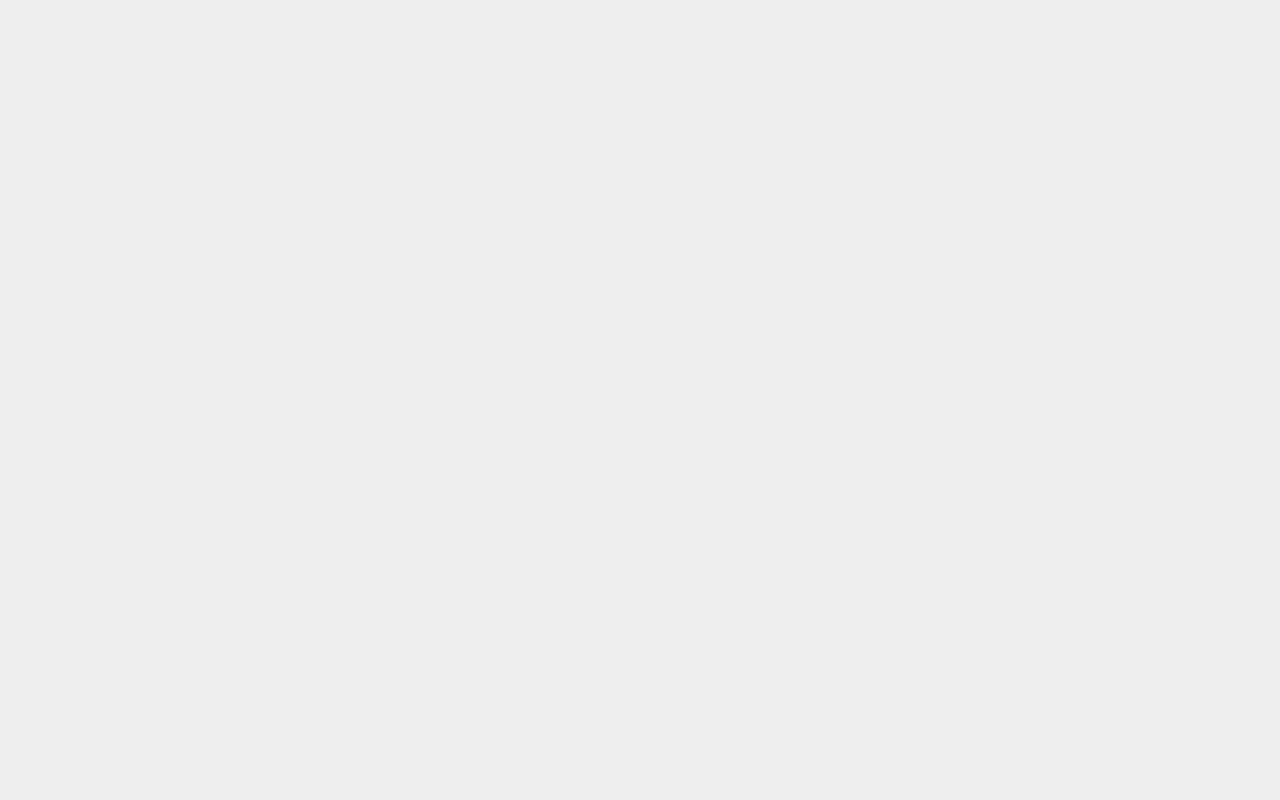
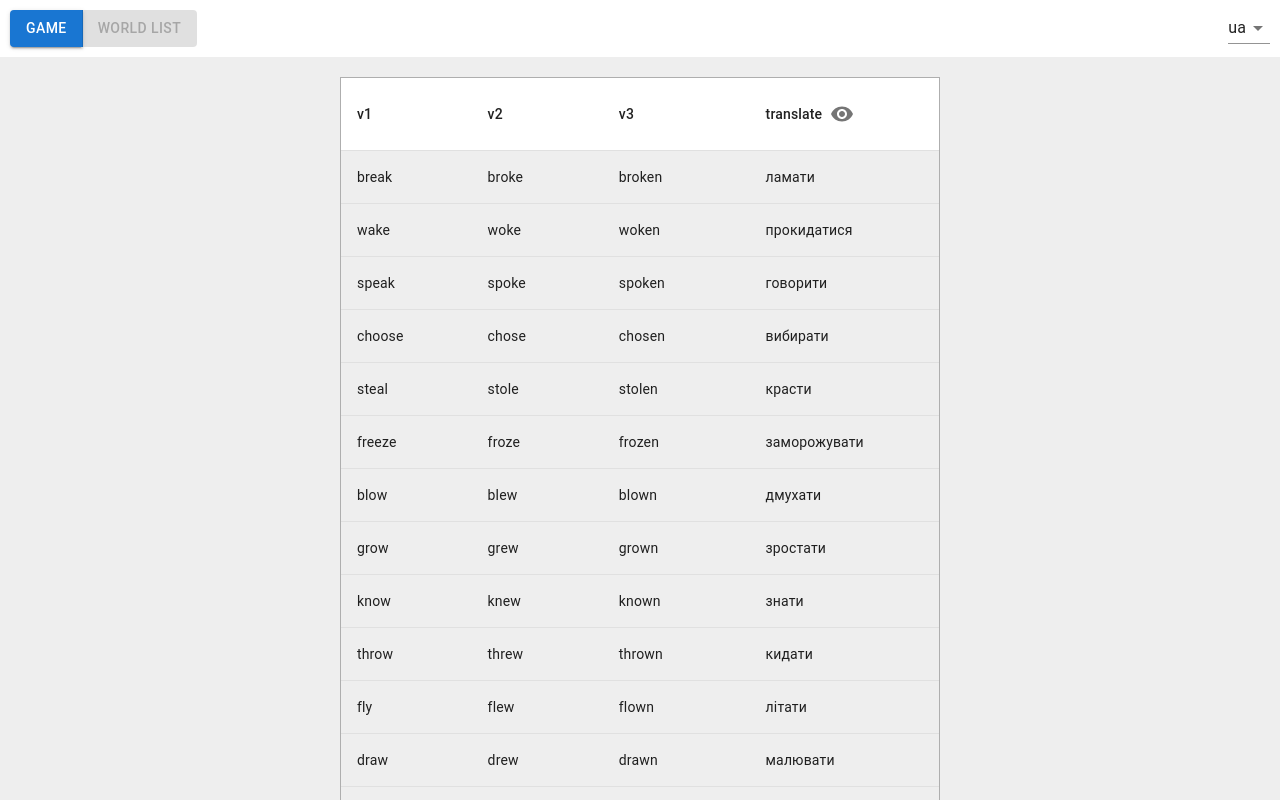
Before and after one commit to artem-tsys/verbs-game, a React app: page /wordList in a window 1280 px wide. Before the commit this address had no page. Built offline with nearby package versions, Linux system fonts and the light colour scheme; the HTML template or start-up script is replaced by a standard one.

Commit message:
add word list

```diff
--- /dev/null
+++ b/src/components/buttons/visible/visible.jsx
@@ -0,0 +1,13 @@
+import VisibilityIcon from '@mui/icons-material/Visibility';
+import VisibilityOffIcon from '@mui/icons-material/VisibilityOff';
+import {IconButton} from '@mui/material';
+
+export const Visible = ({ isVisible, changeVisible }) => {
+  const onClick = () => {
+    changeVisible(state => !state)
+  };
+
+  return <IconButton area-label='visible' onClick={onClick} >
+    {isVisible ? <VisibilityIcon /> : <VisibilityOffIcon />}
+  </IconButton>
+}
--- /dev/null
+++ b/src/components/header/header.jsx
@@ -0,0 +1,32 @@
+import {Button, ButtonGroup} from '@mui/material';
+import {useLocation, useNavigate} from 'react-router-dom';
+import styles from './header.module.scss';
+import {Language} from '../language/language';
+
+export const Header = ({ title }) => {
+  const {pathname} = useLocation();
+  const navigate = useNavigate();
+
+  return <header className={styles.header}>
+    <ButtonGroup>
+      <Button
+        variant='contained'
+        disabled={pathname === '/home'}
+        onClick={() => navigate('/home')}
+      >
+        Game
+      </Button>
+      <Button
+        variant='contained'
+        disabled={pathname === '/wordList'}
+        onClick={() => navigate('/wordList')}
+      >
+        World List
+      </Button>
+    </ButtonGroup>
+    { title && <h2 className={styles.title}>
+      {title}
+    </h2>}
+    <Language/>
+  </header>
+}
--- /dev/null
+++ b/src/components/header/header.module.scss
@@ -0,0 +1,21 @@
+@use '../../styles/breakpoints.module.scss' as brackpoints;
+
+.header {
+  position: sticky;
+  top: 0;
+  display: flex;
+  justify-content: space-between;
+  align-items: center;
+  padding: 10px;
+  grid-column: 1/2;
+  background: #ffffff;
+  @include brackpoints.tablet {
+    grid-column: 1/3;
+  }
+}
+
+.title {
+  text-align: center;
+  padding: 0;
+  margin: 0;
+}
--- a/src/pages/home/Home.js
+++ b/src/pages/home/Home.js
@@ -4,6 +4,7 @@ import {
 import {useEffect, useState} from 'react';
 import {useDispatch, useSelector} from 'react-redux';
 import {useNavigate} from 'react-router-dom';
+import {Header} from '../../components/header/header';
 import {Language} from '../../components/language/language';
 import {Mode} from '../../components/mode/mode';
 import {Verbs} from '../../components/verbs/verbs';
@@ -54,13 +55,7 @@ export const Home = () => {
   }, [learningIds])
 
   return <div className={styles.container} >
-    <header className={styles.header}>
-      <h2 className={styles.title}>
-        Select verbs for study
-      </h2>
-      <Language />
-    </header>
-
+    <Header title='Select verbs for study' />
     <div className={styles.verbs} >
       <Verbs
         selected={selected}
--- a/src/pages/home/home.module.scss
+++ b/src/pages/home/home.module.scss
@@ -6,29 +6,12 @@ $border-color: #aeaeae;
   grid-template-columns: 1fr;
   grid-template-rows: auto 1fr auto 60px;
   width: 100%;
-  height: 100%;
+  height: calc(100vh - env(safe-area-inset-top));
   @include brackpoints.tablet {
     grid-template-columns: 30% 1fr;
     grid-template-rows: initial;
   }
 };
-
-.header {
-  display: flex;
-  justify-content: space-between;
-  align-items: center;
-  padding: 10px;
-  grid-column: 1/2;
-  @include brackpoints.tablet {
-    grid-column: 1/3;
-  }
-}
-
-.title {
-  text-align: center;
-  padding: 0;
-  margin: 0;
-}
 
 .verbs{
   display: inline-block;
--- /dev/null
+++ b/src/pages/wordList/index.js
@@ -0,0 +1,3 @@
+import {WordList} from './wordList';
+
+export default WordList;
--- /dev/null
+++ b/src/pages/wordList/wordList.jsx
@@ -0,0 +1,69 @@
+import {Button, Table, TableBody, TableCell, TableHead, TableRow} from '@mui/material';
+import {useState} from 'react';
+import {useSelector} from 'react-redux';
+import {Visible} from '../../components/buttons/visible/visible';
+import {Header} from '../../components/header/header';
+import {languageSelector} from '../../store/common/common.selectors';
+import {typesSelector, verbsSelector} from '../../store/verbs/verbs.selectors';
+import styles from './worldList.module.scss';
+
+const Word = ({ word, types, language, isShowTranslate }) => {
+  return <TableRow>
+    {
+      types.map(type => {
+        const key = type === 'translate' ? language : type;
+        const value = type === 'translate' && !isShowTranslate ? '***' : word[key];
+        return <TableCell>{value}</TableCell>
+      })
+    }
+  </TableRow>
+}
+
+const TableHeader = ({types, translateVisible, changeTranslateVisible}) => {
+  return <TableHead classes={{ root: styles.thead }}>
+    <TableRow>
+      {
+        types.map(type => {
+          const isIncludeButton = type === 'translate';
+          return <TableCell classes={{ root: styles.th }}>
+            <div className={styles.td}>
+              {type}
+              {isIncludeButton && <Visible isVisible={translateVisible} changeVisible={changeTranslateVisible} />}
+            </div>
+          </TableCell>
+        })
+      }
+    </TableRow>
+  </TableHead>
+}
+
+export const WordList = () => {
+  const worlds = useSelector(verbsSelector);
+  const types = useSelector(typesSelector);
+  const language = useSelector(languageSelector);
+  const [isShowTranslate, setShowTranslate] = useState(true);
+
+  return <div className={styles.container}>
+    <Header />
+    <div className={styles.list}>
+      <Table stickyHeader={true}>
+        <TableHeader
+          types={types}
+          translateVisible={isShowTranslate}
+          changeTranslateVisible={setShowTranslate}
+        />
+        <TableBody>
+          {
+            worlds.map(word => <Word
+              key={word.id}
+              word={word}
+              types={types}
+              language={language}
+              isShowTranslate={isShowTranslate}
+            />)
+          }
+        </TableBody>
+      </Table>
+    </div>
+  </div>
+};
--- /dev/null
+++ b/src/pages/wordList/worldList.module.scss
@@ -0,0 +1,26 @@
+.container {
+  position: relative;
+  overflow: auto;
+  height: calc(100vh - env(safe-area-inset-top));
+}
+
+.list {
+  max-width: 600px;
+  margin: 20px auto;
+  border: 1px solid #aeaeae;
+}
+
+.thead {
+  position: sticky;
+  top: 50px;
+  background: #ffffff;
+}
+
+.th {
+  font-weight: 600;
+}
+
+.td {
+  display: flex;
+  align-items: center;
+}
--- a/src/routes/RoutesPages.jsx
+++ b/src/routes/RoutesPages.jsx
@@ -1,6 +1,7 @@
 import {Routes, Route} from 'react-router-dom';
 import {Game} from '../pages/game/Game';
 import {Home} from '../pages/home/Home';
+import WordList from '../pages/wordList/index';
 
 const routesList = [
   {
@@ -14,6 +15,10 @@ const routesList = [
   {
     path: 'game',
     component: Game,
+  },
+  {
+    path: 'wordList',
+    component: WordList,
   }
 ];
 
--- a/src/store/game/game.slice.js
+++ b/src/store/game/game.slice.js
@@ -40,7 +40,6 @@ export const gameSlice = createSlice({
     resetGame: (state) => {
       state.round = 1;
       state.learnedIds = [];
-      console.log('ttt', state.learningIds);
     }
   },
   extraReducers: (builder) => {
--- a/src/styles/main.module.scss
+++ b/src/styles/main.module.scss
@@ -2,7 +2,6 @@
 .app {
   position: relative;
   width: 100%;
-  height: calc(100vh - env(safe-area-inset-top));
   overflow: hidden;
 }
 .container {
```
